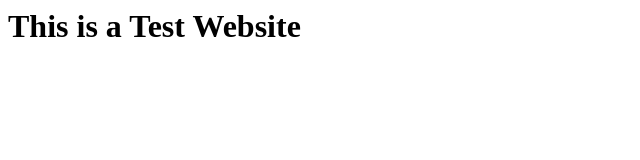
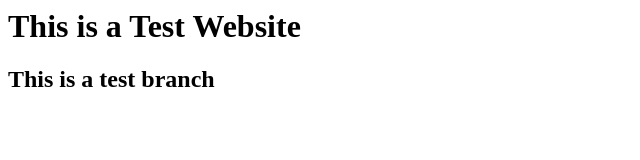
Before and after one commit to prassanta/prasanta_test, a plain HTML site: page index.html in a window 1280 px wide. Shown: the whole page, without its empty margins (0-640 px from the left). Drawn offline with Linux system fonts and the light colour scheme.

Commit message:
changed the file

```diff
--- a/index.html
+++ b/index.html
@@ -1 +1,2 @@
 <h1> This is a Test Website </h1>
+<h2> This is a test branch </h2>
```
